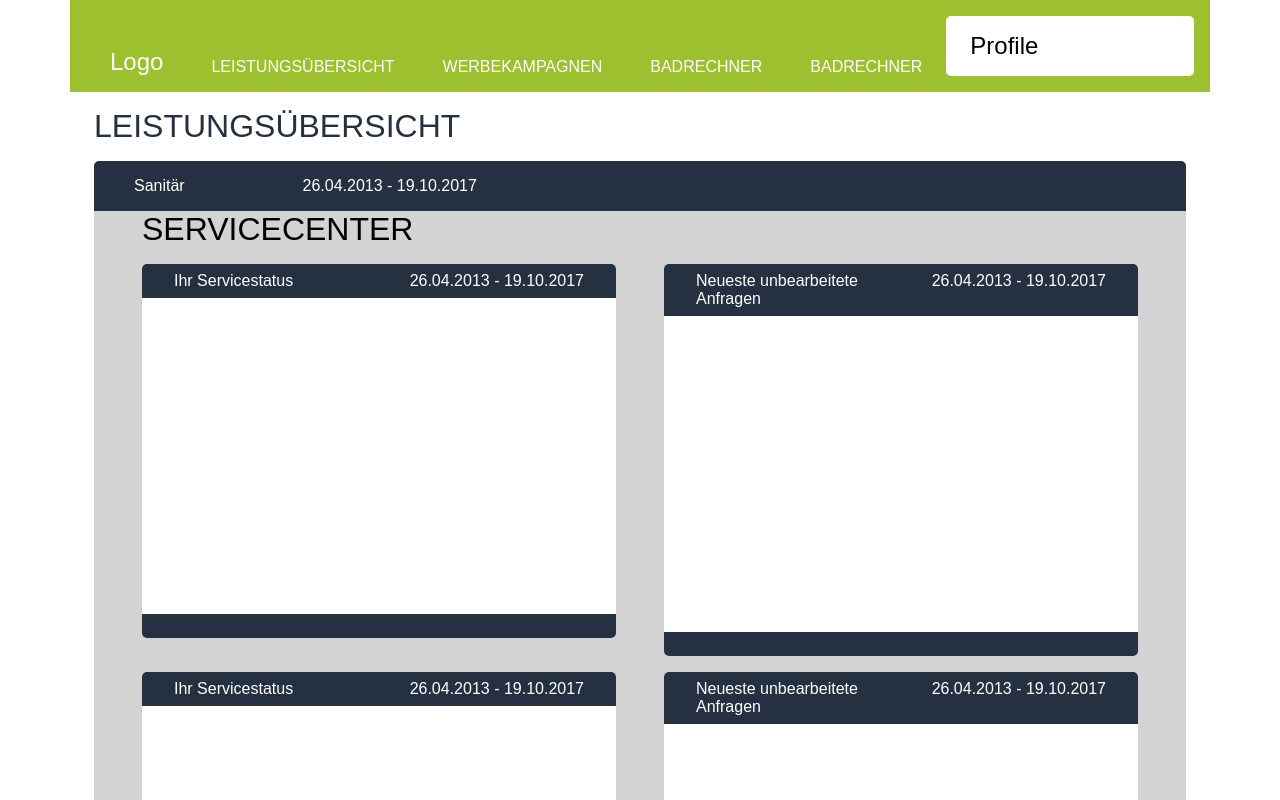
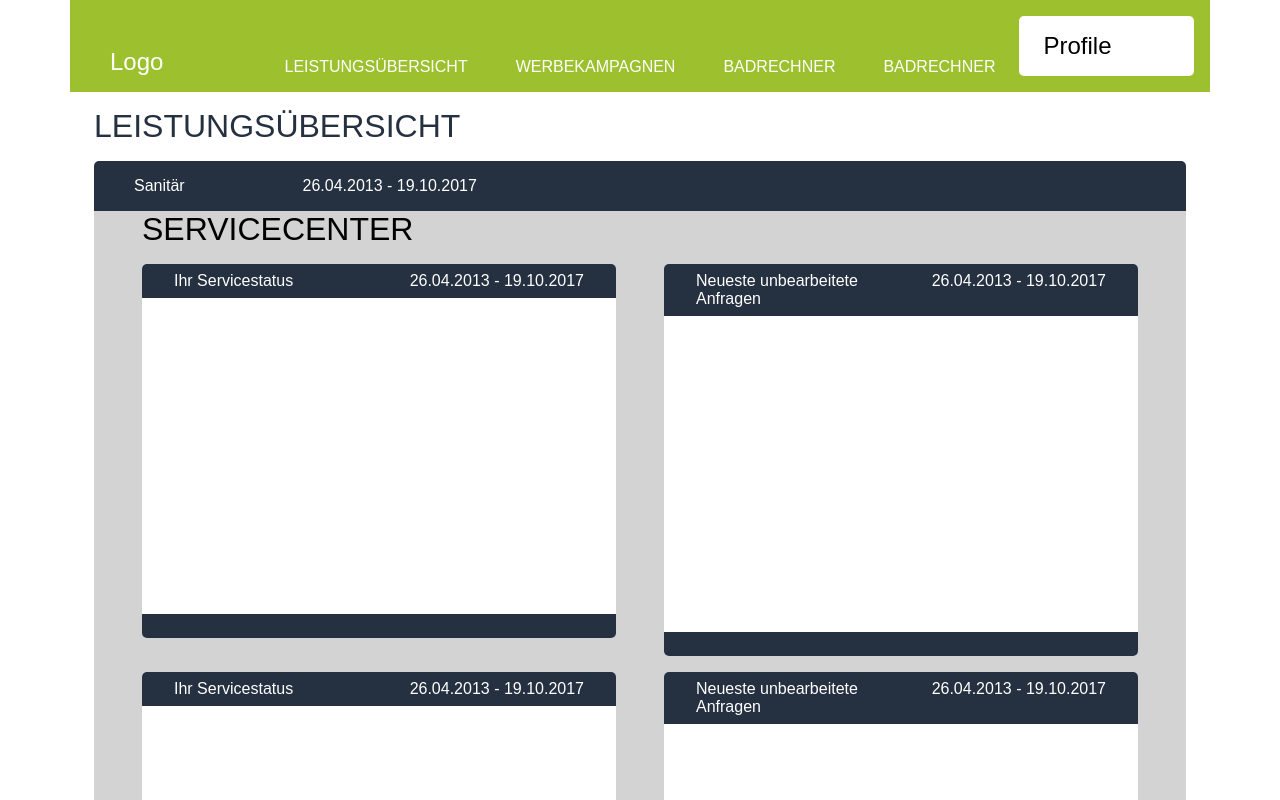
Before and after one commit to dragosgn/react-css-grid, a React (Create React App) app: page / in a window 1280 px wide. Shown: the top 800 px of the page. Built offline with nearby package versions, Linux system fonts and the light colour scheme; a web font is replaced by a local one.

Commit message:
further responsivness

```diff
--- a/src/App.js
+++ b/src/App.js
@@ -792,7 +792,7 @@ const HeaderComponent = () => {
           <MenuItem desktop={3}><p>BADRECHNER</p></MenuItem>
         </HeaderMenu>
       </Col>
-      <Profile desktop={2} style={{backgroundColor: "white", borderRadius: "5px 5px 5px 5px", minWidth: "200px", paddingTop:"1rem", paddingBottom:"1rem"}}>
+      <Profile desktop={2} style={{backgroundColor: "white", borderRadius: "5px 5px 5px 5px",paddingTop:"1rem", paddingBottom:"1rem"}}>
         <h2>Profile</h2>
       </Profile>
     </HeaderRoot>
```
